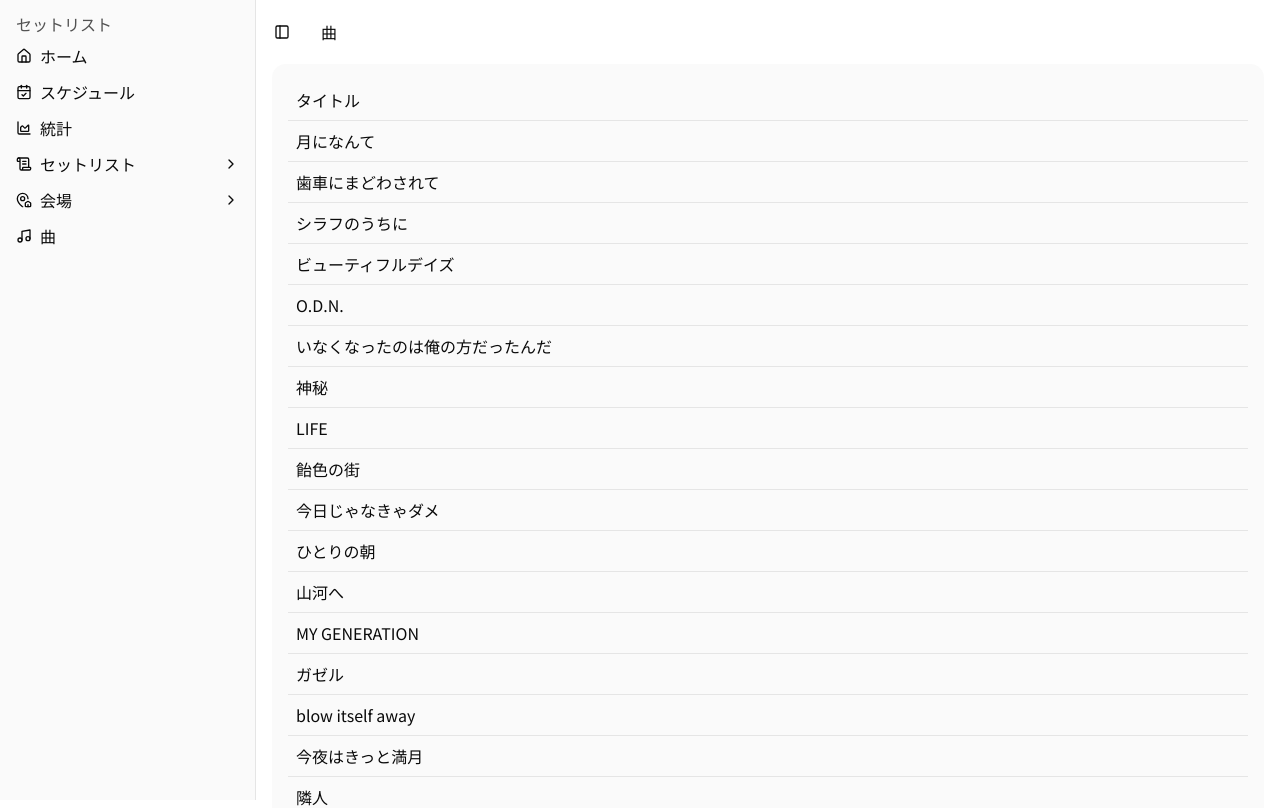
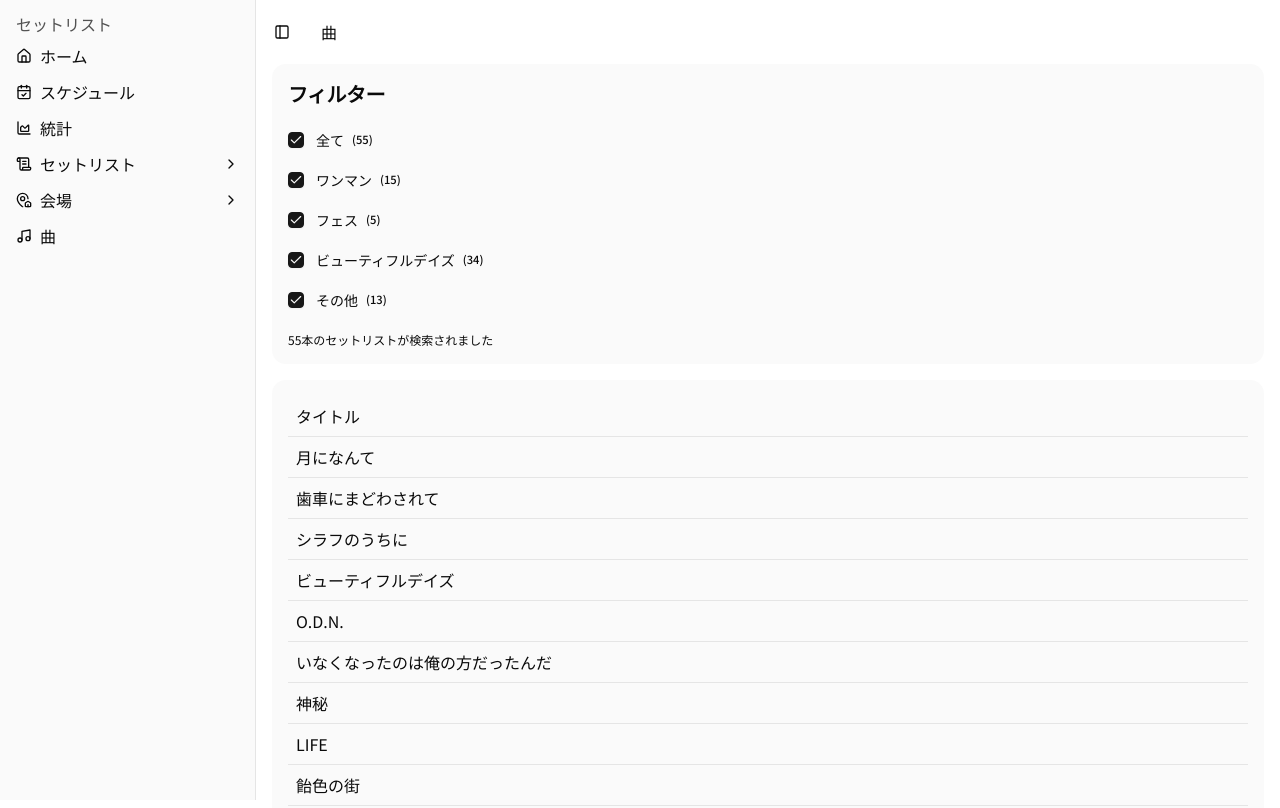
Before and after one commit to AZUSAHMR/setori, a Next.js app: page /song in a window 1280 px wide. Shown: the top 808 px of the page. Built offline with nearby package versions, Linux system fonts and the light colour scheme.

Commit message:
feat: 곡에 필터 추가

```diff
--- a/app/song/[song]/page.tsx
+++ b/app/song/[song]/page.tsx
@@ -16,6 +16,7 @@ import {
 } from "@/components/ui/table";
 import Header from "@/components/header";
 import Ranking from "@/components/ranking";
+import Filter, { pivot } from "@/components/filter";
 import { COUNTER, count, sort, calc } from "@/lib/ranking";
 import Setlist from "@/public/setlist.json";
 import Song from "@/public/song.json";
@@ -64,7 +65,9 @@ export default function Page({
         },
     ];
 
-    const date = Object.keys(Setlist)
+    const [filter, setFilter] = React.useState<Record<string, boolean>>();
+    const filtered = Object.keys(Setlist).filter((x) => pivot(x, filter));
+    const date = filtered
         .filter(
             (date) =>
                 Setlist[date].setlist.flat().includes(title) ||
@@ -77,9 +80,7 @@ export default function Page({
 
     for (let i = 0; i < date.length - 1; i++) {
         dateSum += calcDate(date[i + 1], date[i]);
-        countSum +=
-            Object.keys(Setlist).indexOf(date[i]) -
-            Object.keys(Setlist).indexOf(date[i + 1]);
+        countSum += filtered.indexOf(date[i]) - filtered.indexOf(date[i + 1]);
     }
 
     const dateAver = Math.round((dateSum / (date.length - 1)) * 10) / 10;
@@ -135,7 +136,7 @@ export default function Page({
     sort(before);
     sort(after);
 
-    const { best, encore, start, end } = calc();
+    const { best, encore, start, end } = calc("", filter);
 
     const rankingBest = getRanking(best, title);
     const rankingEncore = getRanking(encore, title);
@@ -161,6 +162,9 @@ export default function Page({
                     ))}
                 </div>
             )}
+            <Filter target="" filter={filter} setFilter={setFilter} />
+            {!!date.length && (
+                <>
                     <div className="flex flex-col gap-4 p-4 pt-0">
                         <div className="flex-1 rounded-xl bg-muted/50 p-4">
                             <Table>
@@ -176,13 +180,15 @@ export default function Page({
                                             >
                                                 <span className="flex-1">
                                                     {date.at(0)}{" "}
-                                            {Setlist[date.at(0)!].place} (
-                                            {Object.keys(Setlist).length -
-                                                Object.keys(Setlist).indexOf(
+                                                    {Setlist[date.at(0)!].place}{" "}
+                                                    (
+                                                    {filtered.length -
+                                                        filtered.indexOf(
                                                             date.at(0)!,
                                                         ) -
                                                         1}
-                                            回前 ・ {calcDate(date.at(0)!)}日前)
+                                                    回前 ・{" "}
+                                                    {calcDate(date.at(0)!)}日前)
                                                 </span>
                                                 <ChevronRight className="md:hidden" />
                                             </Link>
@@ -194,7 +200,8 @@ export default function Page({
                                                 平均登場
                                             </TableCell>
                                             <TableCell>
-                                        約{countAver}回毎に ・ 約{dateAver}
+                                                約{countAver}回毎に ・ 約
+                                                {dateAver}
                                                 日毎に
                                             </TableCell>
                                         </TableRow>
@@ -238,7 +245,8 @@ export default function Page({
                                                 終了回数
                                             </TableCell>
                                             <TableCell>
-                                        {rankingEnd.count}回 ({rankingEnd.rank}
+                                                {rankingEnd.count}回 (
+                                                {rankingEnd.rank}
                                                 位)
                                             </TableCell>
                                         </TableRow>
@@ -288,5 +296,7 @@ export default function Page({
                         </Table>
                     </div>
                 </>
+            )}
+        </>
     );
 }
--- a/app/song/page.tsx
+++ b/app/song/page.tsx
@@ -12,6 +12,7 @@ import {
     TableRow,
 } from "@/components/ui/table";
 import Header from "@/components/header";
+import Filter from "@/components/filter";
 import { calc } from "@/lib/ranking";
 
 export default function Page() {
@@ -22,11 +23,13 @@ export default function Page() {
         },
     ];
 
-    const { best } = calc();
+    const [filter, setFilter] = React.useState<Record<string, boolean>>();
+    const { best } = calc("", filter);
 
     return (
         <>
             <Header path={path}></Header>
+            <Filter target="" filter={filter} setFilter={setFilter} />
             <div className="rounded-xl bg-muted/50 m-4 mt-0 p-4">
                 <Table>
                     <TableHeader>
```
Lines whose indentation alone changed are shown as unchanged.
